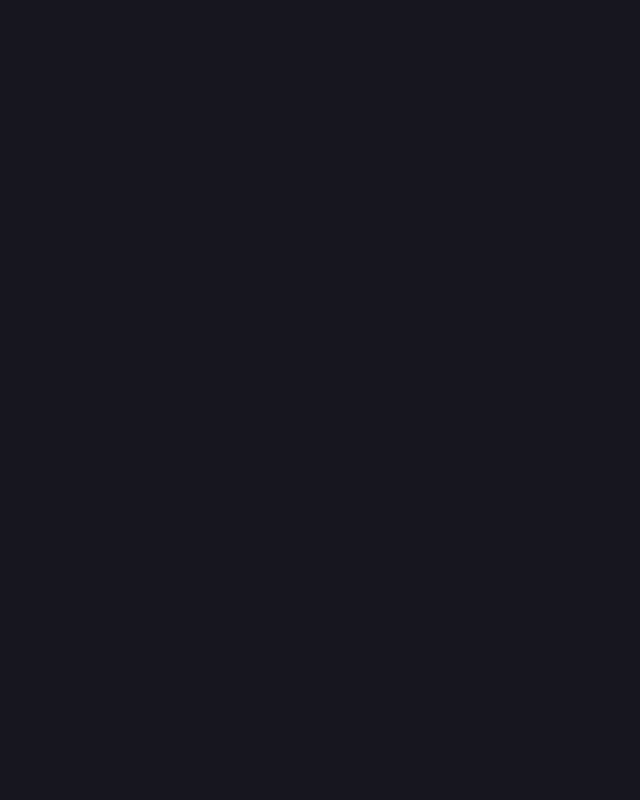
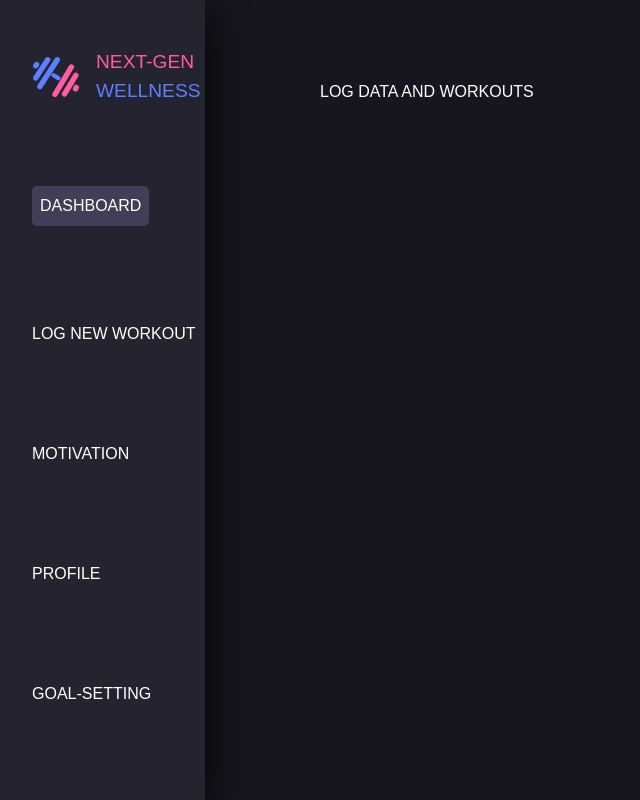
Before and after one commit to RiaChacko/NextGenWellness, a React (Vite) app: page /log in a window 1280 px wide. Before the commit this address had no page. Shown: the whole page, without its empty margins (0-640 px from the left). Built offline with nearby package versions, Linux system fonts and the light colour scheme; a web font is replaced by a local one.

Commit message:
log page setup

```diff
--- a/src/App.jsx
+++ b/src/App.jsx
@@ -11,6 +11,7 @@ import Questionnaire from './pages/Questionnaire.jsx';
 import Navbar from './pages/Navbar.jsx';
 import Motivation from './pages/Motivation.jsx';
 import DeleteAccount from './pages/DeleteAccount.jsx';
+import Log from './pages/Log.jsx';
 
 function App() {
 
@@ -30,6 +31,7 @@ function App() {
           <Route path='/questionnaire' element={<Questionnaire/>}/>
           <Route path='/navbar' element={<Navbar/>}/>
           <Route path='/motivation' element={<Motivation/>}/>
+          <Route path='/log' element={<Log/>}/>
 
         </Routes>
 
--- /dev/null
+++ b/src/pages/Log.css
@@ -0,0 +1,8 @@
+.log-container {
+    margin-top: 5rem;
+    margin-left: 20rem;
+}
+
+h1 {
+    color: white;
+}
--- /dev/null
+++ b/src/pages/Log.jsx
@@ -0,0 +1,17 @@
+import "../pages/Log.css";
+import Navbar from "./Navbar";
+
+function Log() {
+
+    return(
+        <div>
+            <Navbar/>
+            <div className="log-container">
+                <h1>LOG DATA AND WORKOUTS</h1>
+            </div>
+        </div>
+    );
+
+}
+
+export default Log;
```
